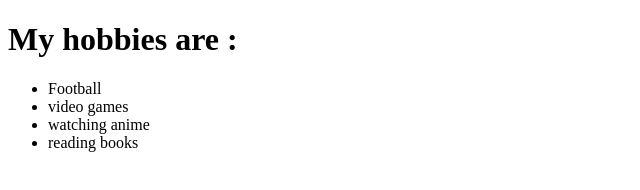
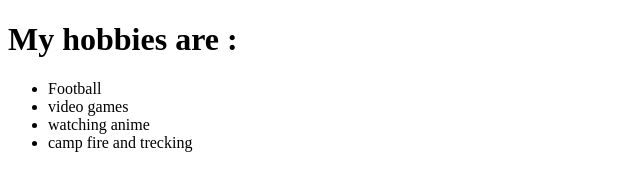
Before and after one commit to Mfuad0117/html-portfolio, a plain HTML site: page My hobbies.html in a window 1280 px wide. Shown: the full height of the page, 0-640 px from the left. Drawn offline with Linux system fonts and the light colour scheme.

Commit message:
Update My hobbies.html

```diff
--- a/My hobbies.html
+++ b/My hobbies.html
@@ -11,7 +11,7 @@
         <li>Football</li>
         <li>video games</li>
         <li>watching anime</li>
-        <li>reading books</li>
+        <li>camp fire and trecking</li>
     </ul>
 
 </body>
```
